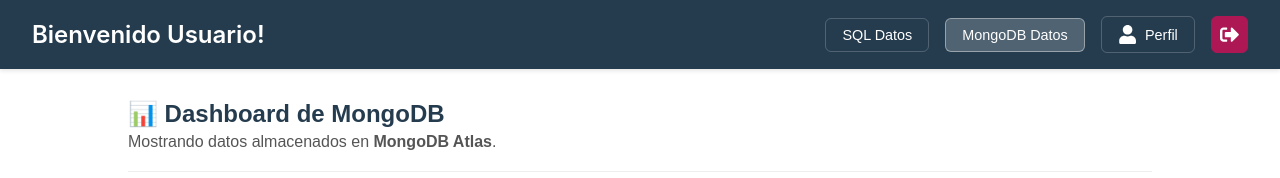
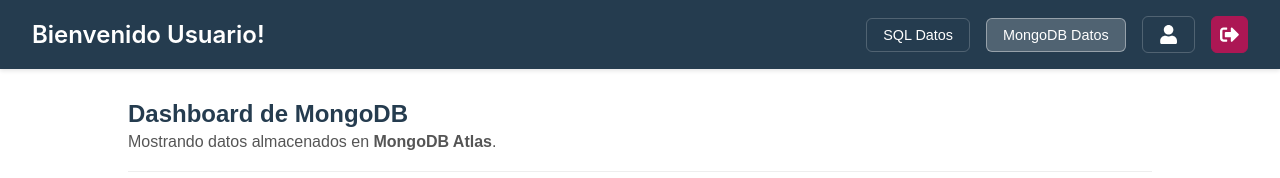
Before and after one commit to Enrique-Macias/rest-api-sqlserver, a React (Create React App) app in the folder frontend/: page /mongo-dashboard in a window 1280 px wide. Shown: the top 178 px of the page. Built offline with nearby package versions, Linux system fonts and the light colour scheme; no server answers.

Commit message:
Refactor: added titles for consistency

```diff
--- a/frontend/src/components/MongoDashboard.js
+++ b/frontend/src/components/MongoDashboard.js
@@ -27,7 +27,7 @@ const MongoDashboard = () => {
       <div className="dashboard-container">
         <div className="dashboard-header">
           <div>
-            <h2>📊 Dashboard de MongoDB</h2>
+            <h2>Dashboard de MongoDB</h2>
             <p>Mostrando datos almacenados en <strong>MongoDB Atlas</strong>.</p>
           </div>
         </div>
--- a/frontend/src/components/Navbar.js
+++ b/frontend/src/components/Navbar.js
@@ -46,7 +46,6 @@ const Navbar = () => {
           onClick={() => navigate('/profile')}
         >
           <FaUser className="nav-icon" />
-          Perfil
         </button>
         <button
           className="nav-button logout"
--- a/frontend/src/components/SQLDashboard.js
+++ b/frontend/src/components/SQLDashboard.js
@@ -109,7 +109,7 @@ const SQLDashboard = () => {
       <div className="dashboard-container">
         <div className="dashboard-header">
           <div>
-            <h2>📊 Dashboard de SQL Server</h2>
+            <h2>Dashboard de SQL Server</h2>
             <p>Mostrando datos almacenados en <strong>Microsoft SQL Server</strong>.</p>
           </div>
         </div>
```
